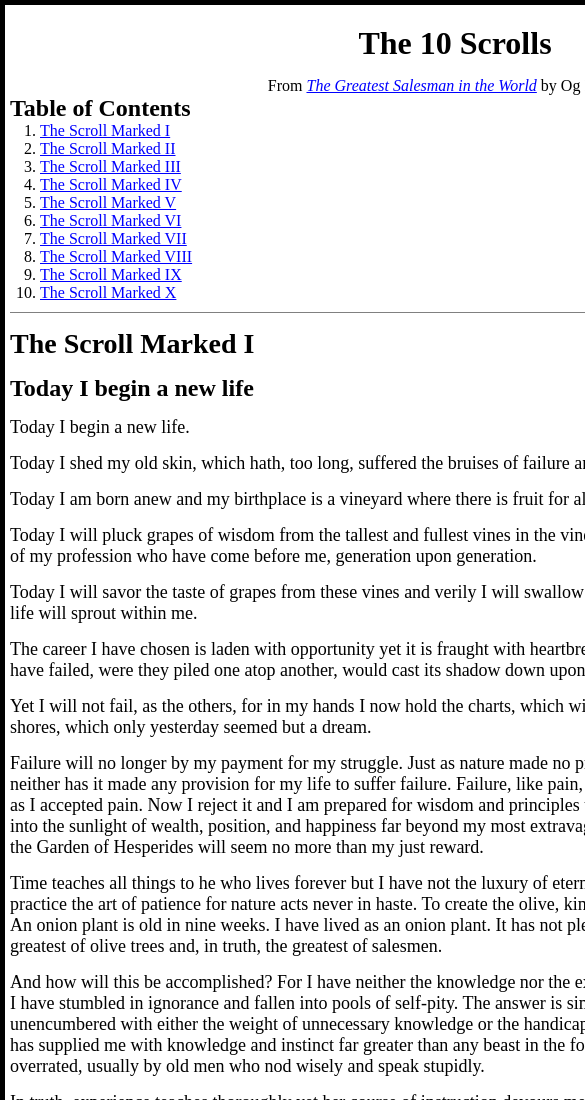
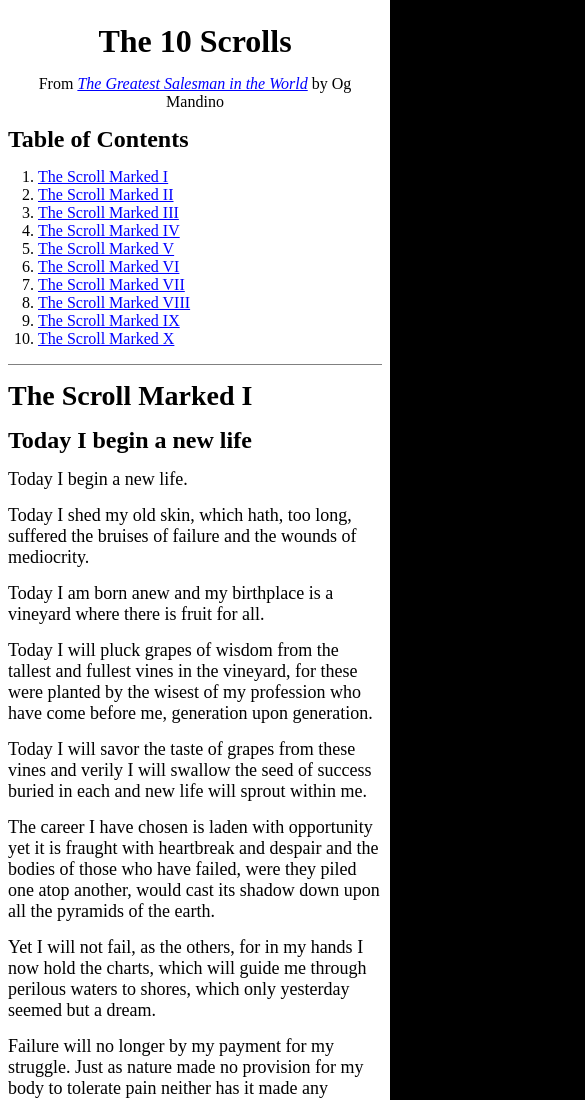
Before and after one commit to michaelsinghurse/greatest_salesman, a plain HTML site: page index.html in a window 390 px wide. Shown: the top 1100 px of the page, 585 px wide, since content can reach past the window. Drawn offline with Linux system fonts and the light colour scheme.

Commit message:
added responsive width for header and main

```diff
--- a/index.html
+++ b/index.html
@@ -3,7 +3,7 @@
 <head>
   <title>Greatest Salesman Scrolls</title>
   <meta charset="UTF-8" />
-  <!--<meta name="viewport" content="width=device-width, initial-scale=1" />-->
+  <meta name="viewport" content="width=device-width, initial-scale=1" />
   <link rel="stylesheet" type="text/css" href="./style.css" />
 </head>
 <body>
--- a/style.css
+++ b/style.css
@@ -4,14 +4,14 @@
 }
 
 body {
-  padding: 5px;
   background-color: black;
 }
 
 header, main {
-  width: 900px;
+  /*width: 900px;*/
+  width: 100%;
   margin: 0 auto;
-  padding: 5px;
+  padding: 8px;
   box-sizing: border-box;
   background-color: white;
 }
@@ -21,6 +21,10 @@
 }
 
 header h1 {
+  margin: 15px 0;
+}
+
+header h2 {
   margin: 15px 0;
 }
 
@@ -59,3 +63,9 @@
 a:visited {
   color: blue;
 }
+
+@media screen and (min-width: 961px) {
+  header, main {
+    width: 961px;
+  }
+}
```
